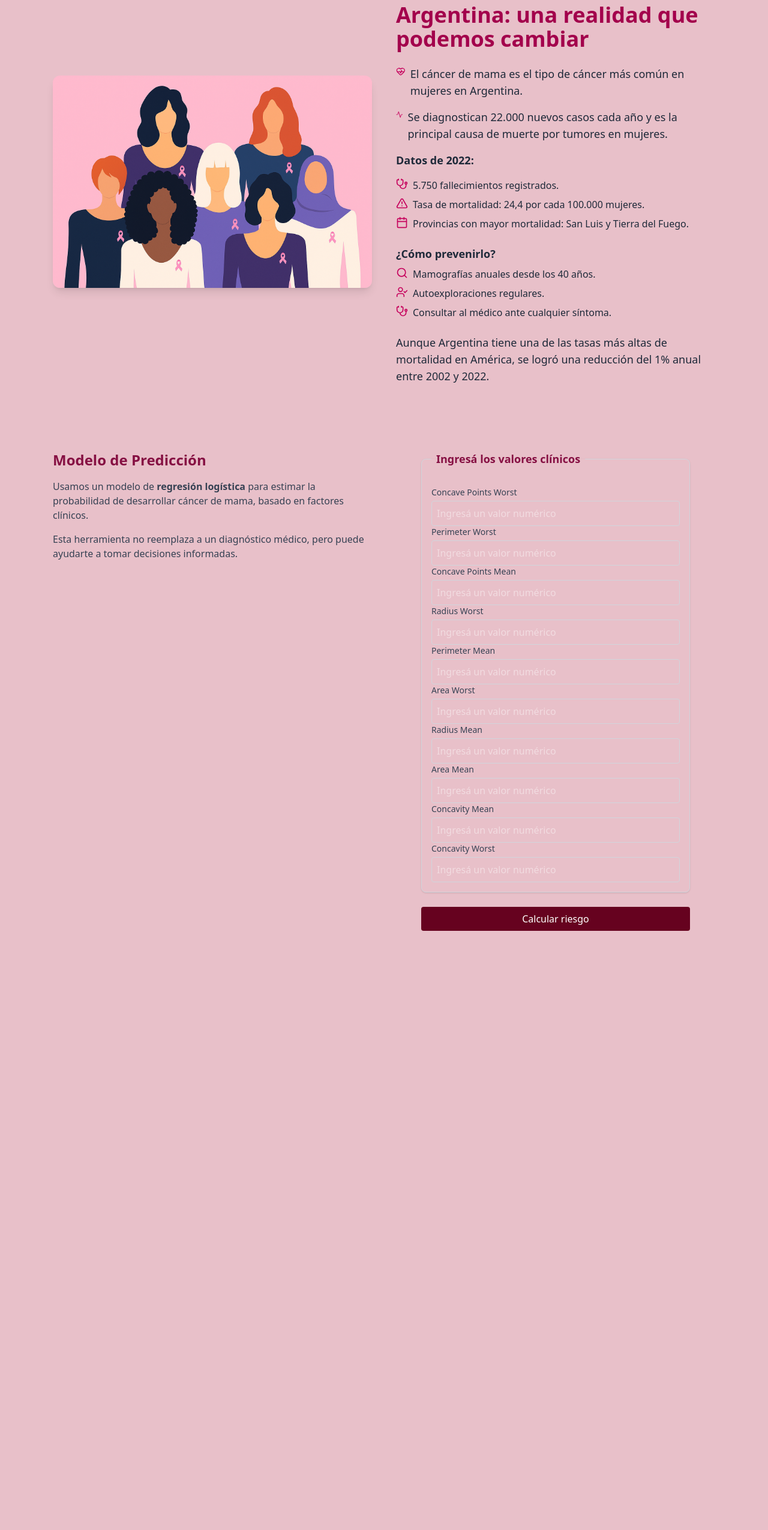
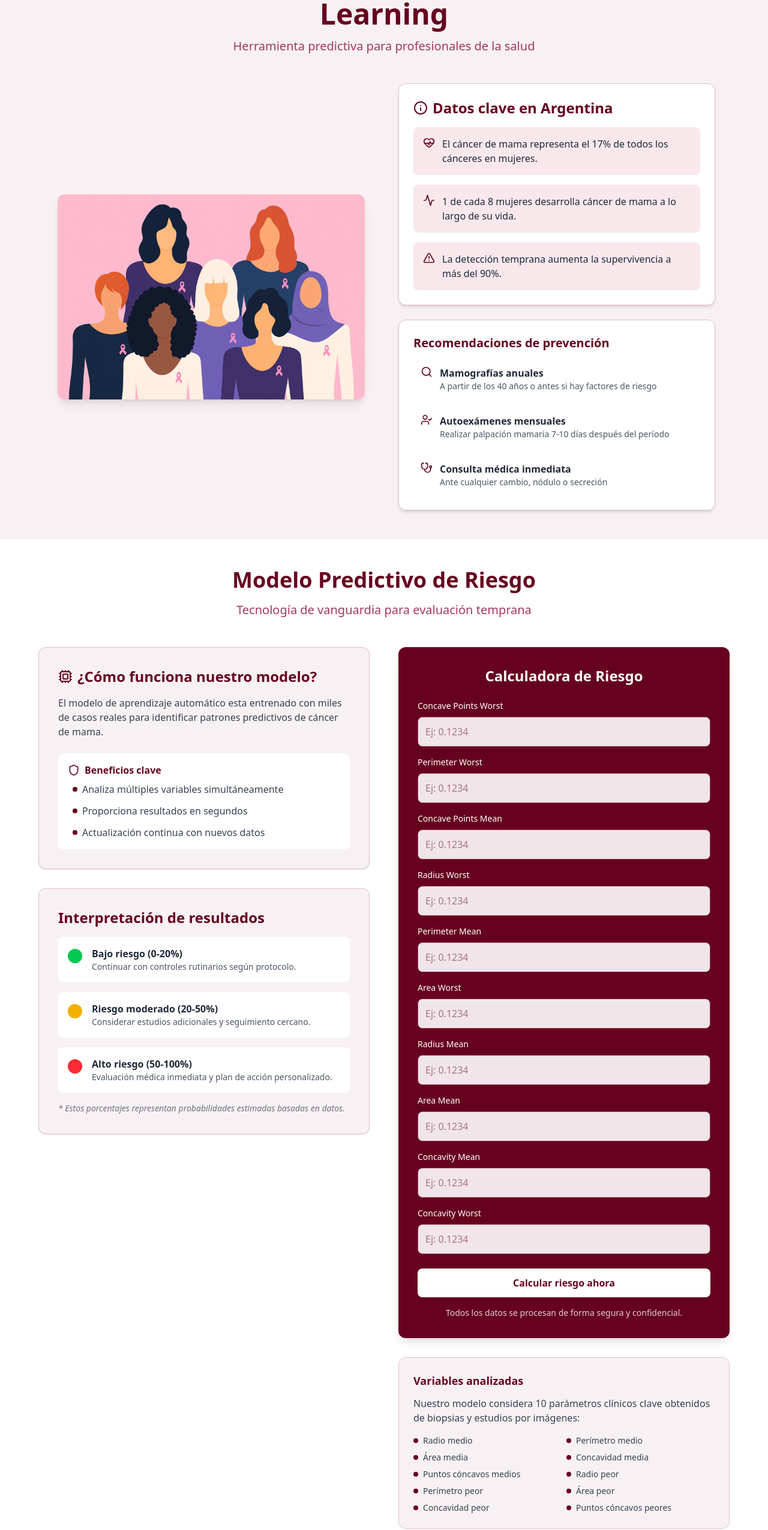
Before and after one commit to MACHINE-LEARNING-tlp3/tp-integrador-python, a React (Vite) app in the folder frontend/: page / in a window 1280 px wide. Shown: the part 177-2728 px from the top of the page at 60% size. Before the commit the page ends 1777 px from the top, so only its background shows below. Built offline with nearby package versions, Linux system fonts and the light colour scheme.

Commit message:
feat: :zap: Se mejoró el frontend siguiendo la paleta de colores elegida y se realizo la logica del fetch

```diff
--- a/frontend/package.json
+++ b/frontend/package.json
@@ -17,6 +17,7 @@
     "postcss": "^8.5.6",
     "react": "^19.1.0",
     "react-dom": "^19.1.0",
+    "react-hot-toast": "^2.5.2",
     "tailwindcss": "^4.1.10"
   },
   "devDependencies": {
--- a/frontend/src/components/Header.jsx
+++ b/frontend/src/components/Header.jsx
@@ -77,9 +77,9 @@ function Header() {
           aria-label={isMenuOpen ? "Cerrar menú" : "Abrir menú"}
         >
           {isMenuOpen ? (
-            <X className="h-6 w-6 text-gray-800 hover:text-black" />
+            <X className="h-6 w-6 text-white hover:text-[#E8C0C9]" />
           ) : (
-            <Menu className="h-6 w-6 text-gray-800 hover:text-black" />
+            <Menu className="h-6 w-6 text-white hover:text-[#E8C0C9]" />
           )}
         </button>
       </div>
--- a/frontend/src/pages/Home.jsx
+++ b/frontend/src/pages/Home.jsx
@@ -1,5 +1,6 @@
 import React, { useState } from "react";
 import { Header } from "../components/Header";
+import toast, { Toaster } from "react-hot-toast";
 import {
   HeartPulse,
   Activity,
@@ -8,6 +9,11 @@ import {
   Calendar,
   Search,
   UserCheck,
+  Loader,
+  BarChart2,
+  Cpu,
+  Shield,
+  Info
 } from "lucide-react";
 import homeImg from "../assets/home.png";
 import { predictionAPi } from "../api/prediction";
@@ -25,6 +31,7 @@ function Home() {
     concavity_mean: "",
     concavity_worst: "",
   });
+  const [isLoading, setIsLoading] = useState(false);
 
   const handleChange = (e) => {
     const { name, value } = e.target;
@@ -34,131 +41,217 @@ function Home() {
     }));
   };
 
+  const validarCampos = () => {
+    for (const [clave, valor] of Object.entries(formData)) {
+      if (valor === "" || isNaN(parseFloat(valor))) {
+        toast.error(`El campo "${clave.replace(/_/g, " ")}" debe ser numérico.`, { duration: 5000 });
+        return false;
+      }
+    }
+    return true;
+  };
+
   const handleForm = async (e) => {
     e.preventDefault();
-    try {
-      const res = await predictionAPi(
-        formData.concave_points_worst,
-        formData.perimeter_worst,
-        formData.concave_points_mean,
-        formData.radius_worst,
-        formData.perimeter_mean,
-        formData.area_worst,
-        formData.radius_mean,
-        formData.area_mean,
-        formData.concavity_mean,
-        formData.concavity_worst
+    if (!validarCampos()) return;
+
+    const dataNumerica = Object.fromEntries(
+      Object.entries(formData).map(([clave, valor]) => [clave, parseFloat(valor)])
     );
 
-      if (res?.status === 200) {
-        alert(`Diagnóstico: ${res.diagnostico}`);
-      } else {
-        alert("No se pudo obtener un diagnóstico. Intente nuevamente.");
+    const promise = predictionAPi(dataNumerica);
+
+    toast.promise(promise, {
+      loading: "Calculando riesgo...",
+      success: (res) => `Diagnóstico: ${res.diagnostico}.
+      Probabilidad: ${res.probabilidad}%`,
+      error: "Ocurrió un error al predecir.",
+    }, {
+      style: { minWidth: '250px' }
+    });
+
+    try {
+      setIsLoading(true);
+      await promise;
+    } catch {
+      toast.error("Ocurrio un error al predecir.");
     }
-    } catch (error) {
-      console.error("Error al predecir:", error);
-      alert("Ocurrió un error al procesar los datos.");
+    finally {
+      setIsLoading(false);
     }
   };
 
   return (
     <>
       <Header />
-      <main className="bg-[#E8C0C9] mt-20">
-        {/* Sección informativa */}
-        <section
-          id="Inicio"
-          className="min-h-screen px-6 py-12 max-w-6xl mx-auto flex flex-col lg:flex-row items-center gap-10"
-        >
-          <div className="w-full h-full lg:w-1/2">
+      <Toaster position="top-center" reverseOrder={false} />
+      <main className="bg-[#F8F1F3] min-h-screen pt-20 pb-12">
+        {/* Sección Hero */}
+        <section className="px-6 py-12 max-w-6xl mx-auto">
+          <div className="text-center mb-12">
+            <h1 className="text-4xl md:text-5xl font-bold text-[#66021f] mb-4">
+              Prevención del Cáncer de Mama con Machine Learning
+            </h1>
+            <p className="text-xl text-[#A53860] max-w-3xl mx-auto">
+              Herramienta predictiva para profesionales de la salud
+            </p>
+          </div>
+
+          <div className="flex flex-col lg:flex-row items-center gap-12">
+            <div className="w-full lg:w-1/2">
               <img
                 src={homeImg}
                 alt="Ilustración cáncer de mama"
-              className="rounded-xl shadow-lg w-full"
+                className="rounded-xl shadow-lg w-full max-w-lg mx-auto transform hover:scale-105 transition duration-500"
               />
             </div>
 
-          <div className="w-full lg:w-1/2">
-            <h1 className="text-3xl md:text-4xl font-bold text-pink-800 mb-6">
-              Cáncer de mama en Argentina: una realidad que podemos cambiar
-            </h1>
+            <div className="w-full lg:w-1/2 space-y-6">
+              <div className="bg-white p-6 rounded-xl shadow-md border border-[#E0C0C9]">
+                <h2 className="text-2xl font-bold text-[#66021f] mb-4 flex items-center gap-2">
+                  <Info className="w-6 h-6" />
+                  Datos clave en Argentina
+                </h2>
+                <div className="space-y-4">
+                  <div className="p-4 bg-[#F8E8EC] rounded-lg">
+                    <p className="text-gray-800 flex items-start gap-3">
+                      <HeartPulse className="text-[#66021f] w-5 h-5 flex-shrink-0" />
+                      <span>El cáncer de mama representa el 17% de todos los cánceres en mujeres.</span>
+                    </p>
+                  </div>
+                  <div className="p-4 bg-[#F8E8EC] rounded-lg">
+                    <p className="text-gray-800 flex items-start gap-3">
+                      <Activity className="text-[#66021f] w-5 h-5 flex-shrink-0" />
+                      <span>1 de cada 8 mujeres desarrolla cáncer de mama a lo largo de su vida.</span>
+                    </p>
+                  </div>
+                  <div className="p-4 bg-[#F8E8EC] rounded-lg">
+                    <p className="text-gray-800 flex items-start gap-3">
+                      <AlertTriangle className="text-[#66021f] w-5 h-5 flex-shrink-0" />
+                      <span>La detección temprana aumenta la supervivencia a más del 90%.</span>
+                    </p>
+                  </div>
+                </div>
+              </div>
 
-            <p className="mb-4 text-lg text-gray-800 flex items-start gap-2">
-              <HeartPulse className="text-pink-700 w-5 h-5" />
-              El cáncer de mama es el tipo de cáncer más común en mujeres en Argentina.
-            </p>
-
-            <p className="mb-4 text-lg text-gray-800 flex items-start gap-2">
-              <Activity className="text-pink-700 w-5 h-5" />
-              Se diagnostican 22.000 nuevos casos cada año y es la principal causa de muerte por tumores en mujeres.
-            </p>
-
-            <p className="mb-4 text-lg text-gray-800 font-semibold">Datos de 2022:</p>
-            <ul className="list-none space-y-2 text-gray-800">
-              <li className="flex gap-2 items-start">
-                <Stethoscope className="text-pink-700 w-5 h-5" />
-                5.750 fallecimientos registrados.
+              <div className="bg-white p-6 rounded-xl shadow-md border border-[#E0C0C9]">
+                <h3 className="text-xl font-semibold text-[#66021f] mb-3">Recomendaciones de prevención</h3>
+                <ul className="space-y-3 text-gray-800">
+                  <li className="flex gap-3 items-start p-3 hover:bg-[#F8E8EC] rounded-lg transition">
+                    <Search className="text-[#66021f] w-5 h-5 flex-shrink-0" />
+                    <div>
+                      <strong>Mamografías anuales</strong>
+                      <p className="text-sm text-gray-600">A partir de los 40 años o antes si hay factores de riesgo</p>
+                    </div>
                   </li>
-              <li className="flex gap-2 items-start">
-                <AlertTriangle className="text-pink-700 w-5 h-5" />
-                Tasa de mortalidad: 24,4 por cada 100.000 mujeres.
+                  <li className="flex gap-3 items-start p-3 hover:bg-[#F8E8EC] rounded-lg transition">
+                    <UserCheck className="text-[#66021f] w-5 h-5 flex-shrink-0" />
+                    <div>
+                      <strong>Autoexámenes mensuales</strong>
+                      <p className="text-sm text-gray-600">Realizar palpación mamaria 7-10 días después del período</p>
+                    </div>
                   </li>
-              <li className="flex gap-2 items-start">
-                <Calendar className="text-pink-700 w-5 h-5" />
-                Provincias con mayor mortalidad: San Luis y Tierra del Fuego.
+                  <li className="flex gap-3 items-start p-3 hover:bg-[#F8E8EC] rounded-lg transition">
+                    <Stethoscope className="text-[#66021f] w-5 h-5 flex-shrink-0" />
+                    <div>
+                      <strong>Consulta médica inmediata</strong>
+                      <p className="text-sm text-gray-600">Ante cualquier cambio, nódulo o secreción</p>
+                    </div>
                   </li>
                 </ul>
-
-            <p className="mt-6 text-lg text-gray-800 font-semibold">¿Cómo prevenirlo?</p>
-            <ul className="list-none space-y-2 text-gray-800 mt-2">
-              <li className="flex gap-2 items-start">
-                <Search className="text-pink-700 w-5 h-5" />
-                Mamografías anuales desde los 40 años.
-              </li>
-              <li className="flex gap-2 items-start">
-                <UserCheck className="text-pink-700 w-5 h-5" />
-                Autoexploraciones regulares.
-              </li>
-              <li className="flex gap-2 items-start">
-                <Stethoscope className="text-pink-700 w-5 h-5" />
-                Consultar al médico ante cualquier síntoma.
-              </li>
-            </ul>
-
-            <p className="mt-6 text-lg text-gray-800">
-              Aunque Argentina tiene una de las tasas más altas de mortalidad en América,
-              se logró una reducción del 1% anual entre 2002 y 2022.
-            </p>
+              </div>
+            </div>
           </div>
         </section>
 
-        {/* Sección predicción */}
-        <section
-          id="Prediccion"
-          className="min-h-screen px-6 py-12 max-w-6xl mx-auto flex flex-col lg:flex-row items-start justify-between gap-10"
-        >
-          <div className="w-full lg:w-1/2 text-left">
-            <h2 className="text-2xl font-bold text-pink-900 mb-4">Modelo de Predicción</h2>
-            <p className="text-gray-700 mb-4">
-              Usamos un modelo de <strong>regresión logística</strong> para estimar la probabilidad de desarrollar cáncer de mama, basado en factores clínicos.
-            </p>
-            <p className="text-gray-700">
-              Esta herramienta no reemplaza a un diagnóstico médico, pero puede ayudarte a tomar decisiones informadas.
+        {/* Sección de Modelo Predictivo */}
+        <section className="px-6 py-12 bg-white">
+          <div className="max-w-6xl mx-auto">
+            <div className="text-center mb-12">
+              <h2 className="text-3xl md:text-4xl font-bold text-[#66021f] mb-4">
+                Modelo Predictivo de Riesgo
+              </h2>
+              <p className="text-xl text-[#A53860] max-w-3xl mx-auto">
+                Tecnología de vanguardia para evaluación temprana
               </p>
             </div>
 
+            <div className="flex flex-col lg:flex-row gap-12">
+              <div className="w-full lg:w-1/2 space-y-8">
+                <div className="bg-[#F8F1F3] p-8 rounded-xl shadow-sm border border-[#E0C0C9]">
+                  <h3 className="text-2xl font-bold text-[#66021f] mb-4 flex items-center gap-2">
+                    <Cpu className="w-6 h-6" />
+                    ¿Cómo funciona nuestro modelo?
+                  </h3>
+                  <p className="text-gray-700 mb-6">
+                    El modelo de aprendizaje automático esta entrenado con miles de casos reales para identificar patrones predictivos de cáncer de mama.
+                  </p>
+
+                  <div className="space-y-4">
+                    <div className="p-4 bg-white rounded-lg">
+                      <h4 className="font-semibold text-[#66021f] mb-2 flex items-center gap-2">
+                        <Shield className="w-5 h-5" />
+                        Beneficios clave
+                      </h4>
+                      <ul className="space-y-3 text-gray-700 pl-2">
+                        <li className="flex items-start gap-2">
+                          <div className="w-2 h-2 rounded-full bg-[#66021f] mt-2 flex-shrink-0"></div>
+                          <span>Analiza múltiples variables simultáneamente</span>
+                        </li>
+                        <li className="flex items-start gap-2">
+                          <div className="w-2 h-2 rounded-full bg-[#66021f] mt-2 flex-shrink-0"></div>
+                          <span>Proporciona resultados en segundos</span>
+                        </li>
+                        <li className="flex items-start gap-2">
+                          <div className="w-2 h-2 rounded-full bg-[#66021f] mt-2 flex-shrink-0"></div>
+                          <span>Actualización continua con nuevos datos</span>
+                        </li>
+                      </ul>
+                    </div>
+                  </div>
+                </div>
+
+                <div className="bg-[#F8F1F3] p-8 rounded-xl shadow-sm border border-[#E0C0C9]">
+                  <h3 className="text-2xl font-bold text-[#66021f] mb-4">Interpretación de resultados</h3>
+                  <div className="space-y-4">
+                    <div className="flex items-start gap-4 p-4 bg-white rounded-lg">
+                      <div className="w-6 h-6 rounded-full bg-green-500 flex-shrink-0 mt-1"></div>
+                      <div>
+                        <h4 className="font-semibold text-gray-800">Bajo riesgo (0-20%)</h4>
+                        <p className="text-sm text-gray-600">Continuar con controles rutinarios según protocolo.</p>
+                      </div>
+                    </div>
+                    <div className="flex items-start gap-4 p-4 bg-white rounded-lg">
+                      <div className="w-6 h-6 rounded-full bg-yellow-500 flex-shrink-0 mt-1"></div>
+                      <div>
+                        <h4 className="font-semibold text-gray-800">Riesgo moderado (20-50%)</h4>
+                        <p className="text-sm text-gray-600">Considerar estudios adicionales y seguimiento cercano.</p>
+                      </div>
+                    </div>
+                    <div className="flex items-start gap-4 p-4 bg-white rounded-lg">
+                      <div className="w-6 h-6 rounded-full bg-red-500 flex-shrink-0 mt-1"></div>
+                      <div>
+                        <h4 className="font-semibold text-gray-800">Alto riesgo (50-100%)</h4>
+                        <p className="text-sm text-gray-600">Evaluación médica inmediata y plan de acción personalizado.</p>
+                      </div>
+                    </div>
+                  </div>
+                  <p className="text-sm text-gray-500 mt-4 italic">
+                    * Estos porcentajes representan probabilidades estimadas basadas en datos.
+                  </p>
+                </div>
+              </div>
+
               <div className="w-full lg:w-1/2">
-            <form onSubmit={handleForm} className="space-y-6 w-full max-w-md mx-auto text-left">
-              <fieldset className="border border-gray-300 p-4 rounded-lg shadow-sm">
-                <legend className="text-lg font-semibold text-pink-900 px-2 mb-4">
-                  Ingresá los valores clínicos
-                </legend>
-
+                <div className="bg-[#66021f] text-white p-8 rounded-xl shadow-lg">
+                  <h3 className="text-2xl font-bold mb-6 text-center">Calculadora de Riesgo</h3>
+                  <form onSubmit={handleForm} className="space-y-6">
+                    <div className="space-y-4">
                       {Object.entries(formData).map(([name, value]) => (
-                  <div key={name}>
+                        <div key={name} className="space-y-2">
                           <label
                             htmlFor={name}
-                      className="block text-sm font-medium text-gray-700 mb-1 capitalize"
+                            className="block text-sm font-medium text-white capitalize"
                           >
                             {name.replace(/_/g, " ")}
                           </label>
@@ -171,20 +264,97 @@ function Home() {
                             step="any"
                             min="0"
                             required
-                      placeholder="Ingresá un valor numérico"
-                      className="w-full p-2 border border-gray-300 rounded"
+                            placeholder="Ej: 0.1234"
+                            className="w-full p-3 bg-white/90 border border-[#A53860] rounded-lg focus:ring-2 focus:ring-white focus:border-white text-[#66021f] transition"
                           />
                         </div>
                       ))}
-              </fieldset>
-
+                    </div>
                     <button
                       type="submit"
-                className="w-full bg-[#66021f] text-white py-2 rounded hover:bg-pink-800 transition"
+                      disabled={isLoading}
+                      className={`w-full py-3 px-6 rounded-lg font-bold flex items-center justify-center ${
+                        isLoading ? "bg-[#A53860]" : "bg-white text-[#66021f] hover:bg-[#F8E8EC]"
+                      } transition duration-300`}
                     >
-                Calcular riesgo
+                      {isLoading ? (
+                        <>
+                          <Loader className="animate-spin mr-2" />
+                          Procesando...
+                        </>
+                      ) : (
+                        "Calcular riesgo ahora"
+                      )}
                     </button>
                   </form>
+                  <p className="text-sm text-white/80 mt-4 text-center">
+                    Todos los datos se procesan de forma segura y confidencial.
+                  </p>
+                </div>
+
+                <div className="mt-8 bg-[#F8F1F3] p-6 rounded-xl border border-[#E0C0C9]">
+                  <h4 className="text-lg font-semibold text-[#66021f] mb-3">Variables analizadas</h4>
+                  <p className="text-gray-700 mb-4">
+                    Nuestro modelo considera 10 parámetros clínicos clave obtenidos de biopsias y estudios por imágenes:
+                  </p>
+                  <ul className="grid grid-cols-1 md:grid-cols-2 gap-2 text-sm text-gray-700">
+                    <li className="flex items-center gap-2">
+                      <div className="w-2 h-2 rounded-full bg-[#66021f] flex-shrink-0"></div>
+                      Radio medio
+                    </li>
+                    <li className="flex items-center gap-2">
+                      <div className="w-2 h-2 rounded-full bg-[#66021f] flex-shrink-0"></div>
+                      Perímetro medio
+                    </li>
+                    <li className="flex items-center gap-2">
+                      <div className="w-2 h-2 rounded-full bg-[#66021f] flex-shrink-0"></div>
+                      Área media
+                    </li>
+                    <li className="flex items-center gap-2">
+                      <div className="w-2 h-2 rounded-full bg-[#66021f] flex-shrink-0"></div>
+                      Concavidad media
+                    </li>
+                    <li className="flex items-center gap-2">
+                      <div className="w-2 h-2 rounded-full bg-[#66021f] flex-shrink-0"></div>
+                      Puntos cóncavos medios
+                    </li>
+                    <li className="flex items-center gap-2">
+                      <div className="w-2 h-2 rounded-full bg-[#66021f] flex-shrink-0"></div>
+                      Radio peor
+                    </li>
+                    <li className="flex items-center gap-2">
+                      <div className="w-2 h-2 rounded-full bg-[#66021f] flex-shrink-0"></div>
+                      Perímetro peor
+                    </li>
+                    <li className="flex items-center gap-2">
+                      <div className="w-2 h-2 rounded-full bg-[#66021f] flex-shrink-0"></div>
+                      Área peor
+                    </li>
+                    <li className="flex items-center gap-2">
+                      <div className="w-2 h-2 rounded-full bg-[#66021f] flex-shrink-0"></div>
+                      Concavidad peor
+                    </li>
+                    <li className="flex items-center gap-2">
+                      <div className="w-2 h-2 rounded-full bg-[#66021f] flex-shrink-0"></div>
+                      Puntos cóncavos peores
+                    </li>
+                  </ul>
+                </div>
+              </div>
+            </div>
+          </div>
+        </section>
+
+        {/* Sección de Aclaración Médica */}
+        <section className="px-6 py-12 max-w-6xl mx-auto">
+          <div className="bg-[#F8E8EC] p-8 rounded-xl text-center">
+            <h3 className="text-2xl font-bold text-[#66021f] mb-4">Importante</h3>
+            <p className="text-gray-800 mb-4">
+              Esta herramienta está diseñada para <strong>apoyar</strong> a profesionales de la salud y <strong>no reemplaza</strong> el juicio clínico.
+            </p>
+            <p className="text-gray-800">
+              Los resultados deben interpretarse en el contexto del cuadro clínico completo del paciente.
+            </p>
           </div>
         </section>
       </main>
```
Also changed, not shown: frontend/src/api/prediction.js (+6 -2 lines), 1 other file (tests, documents, lock files or other folders). Lines whose indentation alone changed are shown as unchanged.
